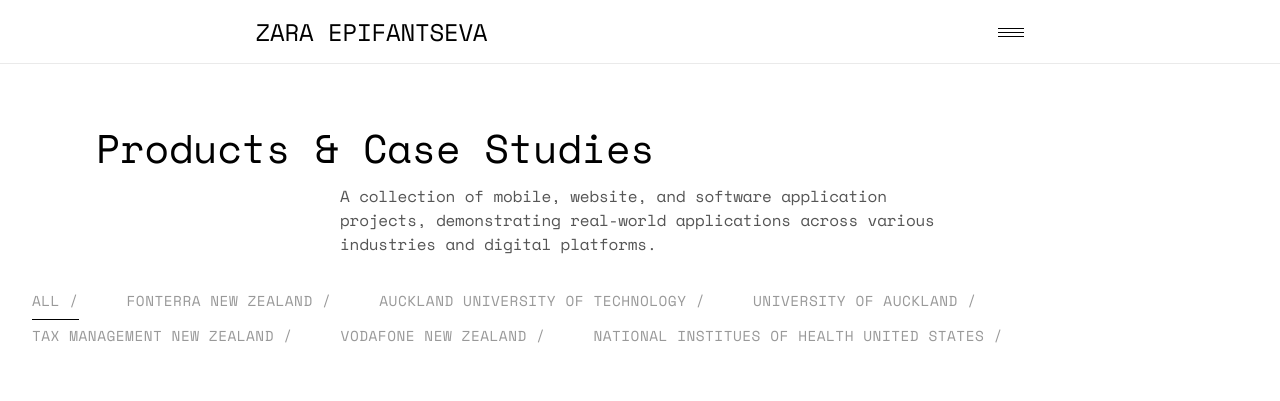
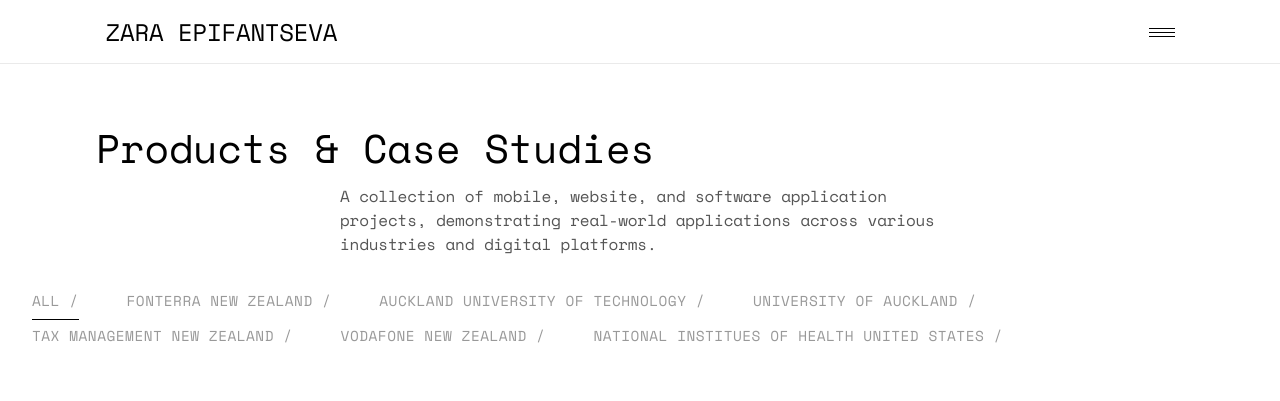
Before and after one commit to 12blackislands/zaraepifantsevaux, a plain HTML site: page index.html in a window 1280 px wide. Shown: the top 401 px of the page. Drawn offline with nearby package versions, Linux system fonts and the light colour scheme.

Commit message:
Update styles.css
update header width

```diff
--- a/css/styles.css
+++ b/css/styles.css
@@ -111,7 +111,7 @@
 
 
 .header-width{
-/*    width:65% ;*/
+   width:65% ;
     margin: auto;
 }
 
```
